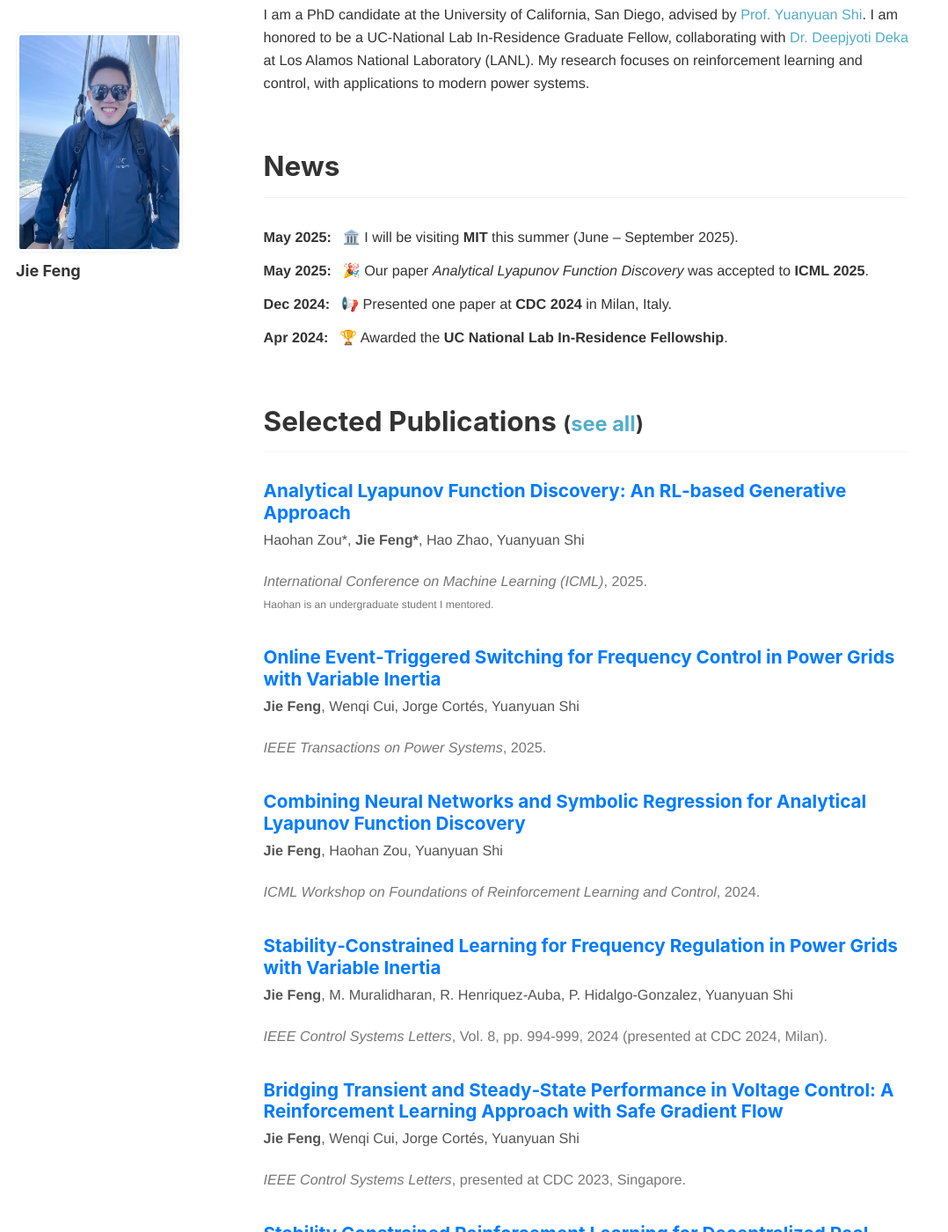
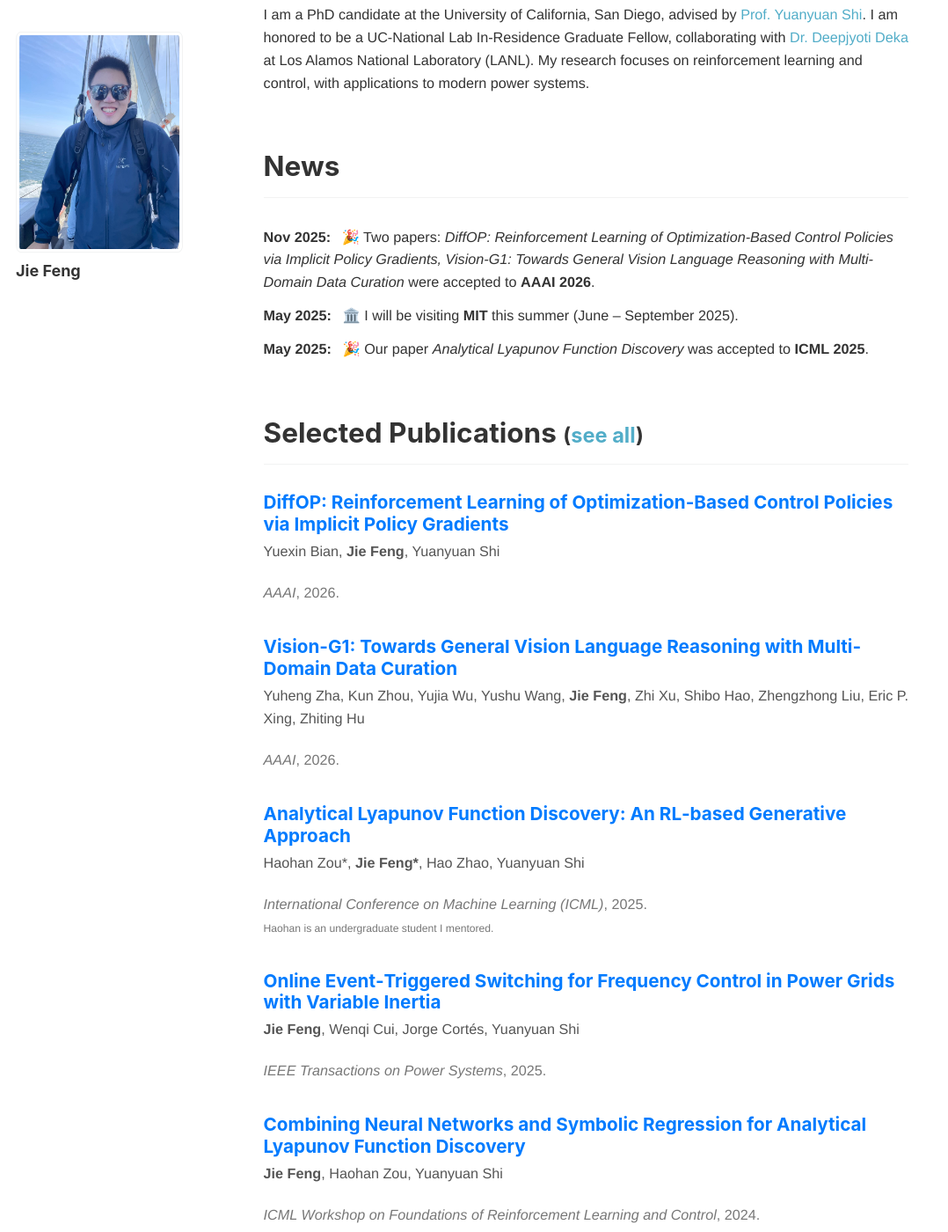
Before and after one commit to JieFeng-cse/JieFeng-cse.github.io, a Jekyll site: the page built from _pages/about.md, in a window 1280 px wide and 1400 px high, scrolled down 538 px. Shown: the whole window at 88% size, without its empty margins (0-1078 px from the left). Built offline with Jekyll 4.4.1, drawn with Linux system fonts in a browser that asks for light colours.

Commit message:
update aaai papers

```diff
--- a/_pages/about.md
+++ b/_pages/about.md
@@ -157,16 +157,28 @@ redirect_from:
   <section id="news">
     <h2>News</h2>
     <ul class="news-list">
+    <li class="news-item"><span class="news-date">Nov&nbsp;2025:</span> 🎉 Two papers: <em>DiffOP: Reinforcement Learning of Optimization-Based Control Policies via Implicit Policy Gradients, Vision-G1: Towards General Vision Language Reasoning with Multi-Domain Data Curation</em> were accepted to <strong>AAAI&nbsp;2026</strong>.</li>
     <li class="news-item"><span class="news-date">May&nbsp;2025:</span> 🏛️ I will be visiting <strong>MIT</strong> this summer (June&nbsp;–&nbsp;September&nbsp;2025).</li>
       <li class="news-item"><span class="news-date">May&nbsp;2025:</span> 🎉 Our paper <em>Analytical Lyapunov Function Discovery</em> was accepted to <strong>ICML&nbsp;2025</strong>.</li>
-      <li class="news-item"><span class="news-date">Dec&nbsp;2024:</span> 📢 Presented one paper at <strong>CDC&nbsp;2024</strong> in Milan, Italy.</li>
-      <li class="news-item"><span class="news-date">Apr&nbsp;2024:</span> 🏆 Awarded the <strong>UC National Lab In-Residence Fellowship</strong>.</li>
+      <!-- <li class="news-item"><span class="news-date">Dec&nbsp;2024:</span> 📢 Presented one paper at <strong>CDC&nbsp;2024</strong> in Milan, Italy.</li> -->
+      <!-- <li class="news-item"><span class="news-date">Apr&nbsp;2024:</span> 🏆 Awarded the <strong>UC National Lab In-Residence Fellowship</strong>.</li> -->
     </ul>
   </section>
 
   <!-- Publications -->
   <section id="publications">
-    <h2>Selected Publications <small>(<a href="https://jiefeng-cse.github.io/papers/" target="_blank">see all</a>)</small></h2>
+    <h2>Selected Publications <small>(<a href="https://scholar.google.com/citations?hl=en&user=izXkblIAAAAJ&view_op=list_works&sortby=pubdate" target="_blank">see all</a>)</small></h2>
+    <div class="publication">
+      <h3 class="pub-title"><a href="https://arxiv.org/abs/2411.07484" target="_blank">DiffOP: Reinforcement Learning of Optimization-Based Control Policies via Implicit Policy Gradients
+</a></h3>
+      <p class="pub-authors">Yuexin Bian, <strong>Jie Feng</strong>, Yuanyuan Shi</p>
+      <p class="pub-info"><em>AAAI</em>, 2026. </p>
+    </div>
+    <div class="publication">
+      <h3 class="pub-title"><a href="https://arxiv.org/abs/2508.12680" target="_blank">Vision-G1: Towards General Vision Language Reasoning with Multi-Domain Data Curation</a></h3>
+      <p class="pub-authors">Yuheng Zha, Kun Zhou, Yujia Wu, Yushu Wang, <strong>Jie Feng</strong>, Zhi Xu, Shibo Hao, Zhengzhong Liu, Eric P. Xing, Zhiting Hu</p>
+      <p class="pub-info"><em>AAAI</em>, 2026. </p>
+    </div>
 
     <div class="publication">
       <h3 class="pub-title"><a href="https://arxiv.org/abs/2502.02014" target="_blank">Analytical Lyapunov Function Discovery: An RL‑based Generative Approach</a></h3>
```
